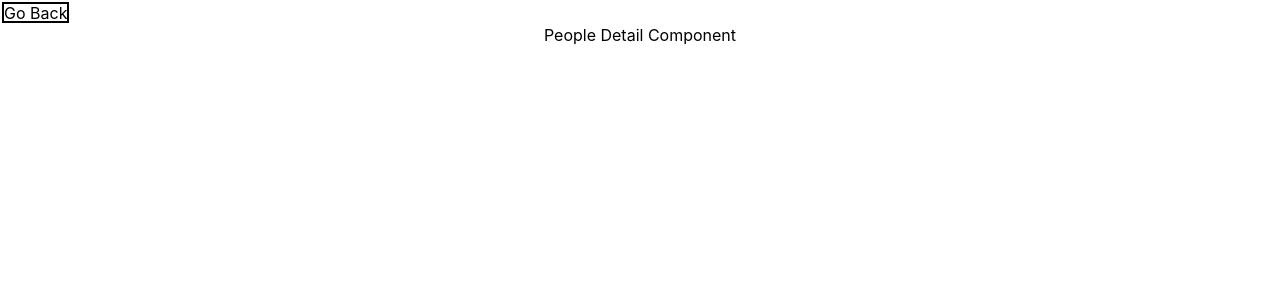
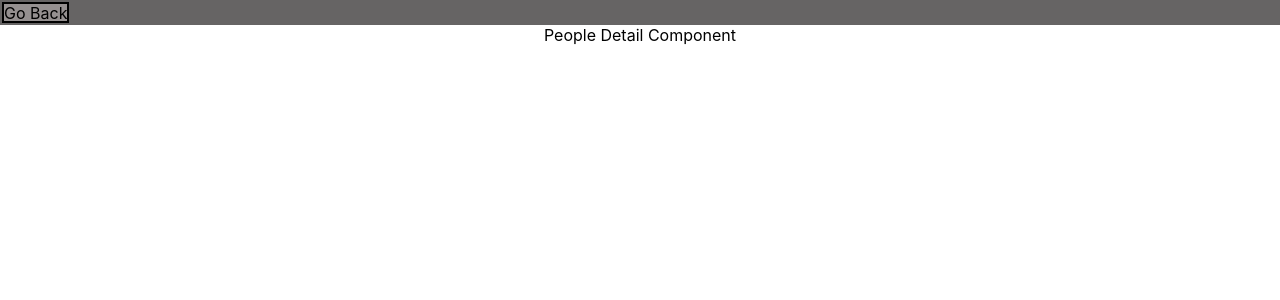
Before and after one commit to SebastianAndDavid/SWAPI, a React (Create React App) app: page /detail in a window 1280 px wide. Shown: the top 300 px of the page. Built offline with nearby package versions, Linux system fonts and the light colour scheme; no server answers.

Commit message:
ft. styling for people card and added button/header in detail

```diff
--- a/src/App.css
+++ b/src/App.css
@@ -47,7 +47,7 @@ body,
 }
 
 .detail-page header {
-  /* background-color: black; */
+  background-color: rgb(102, 100, 100);
   height: 25px;
   display: flex;
 }
@@ -55,13 +55,13 @@ body,
 .button {
   display: flex;
   align-items: center;
-  background-color: white;
+  background-color: rgb(149, 144, 144);
   border: 2px solid black;
   margin: 2px 2px;
 }
 
 .button:hover {
-  cursor: grabbing;
+  cursor: pointer;
   transition: 0.5s;
   background-color: black;
   color: white;
```
